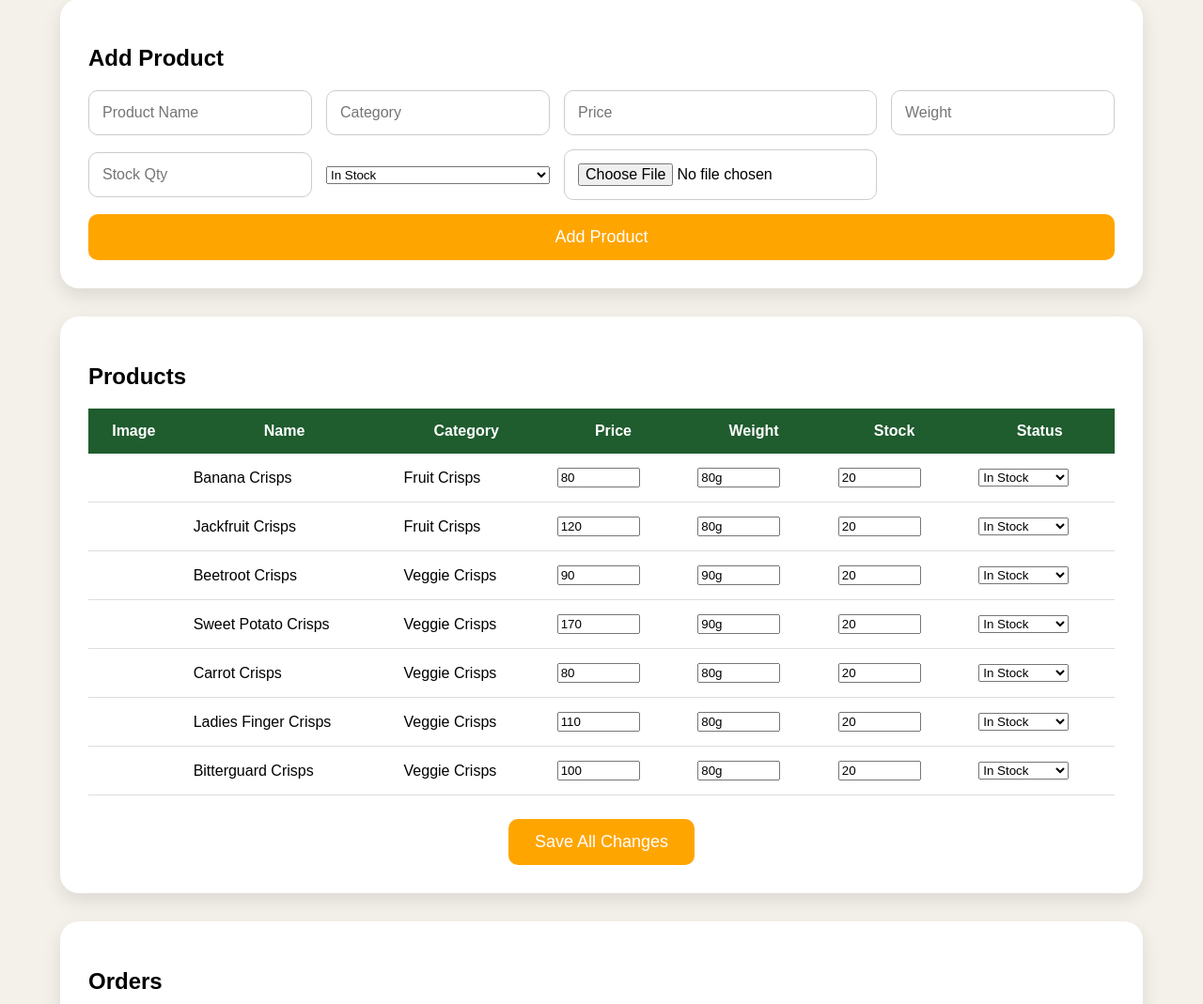
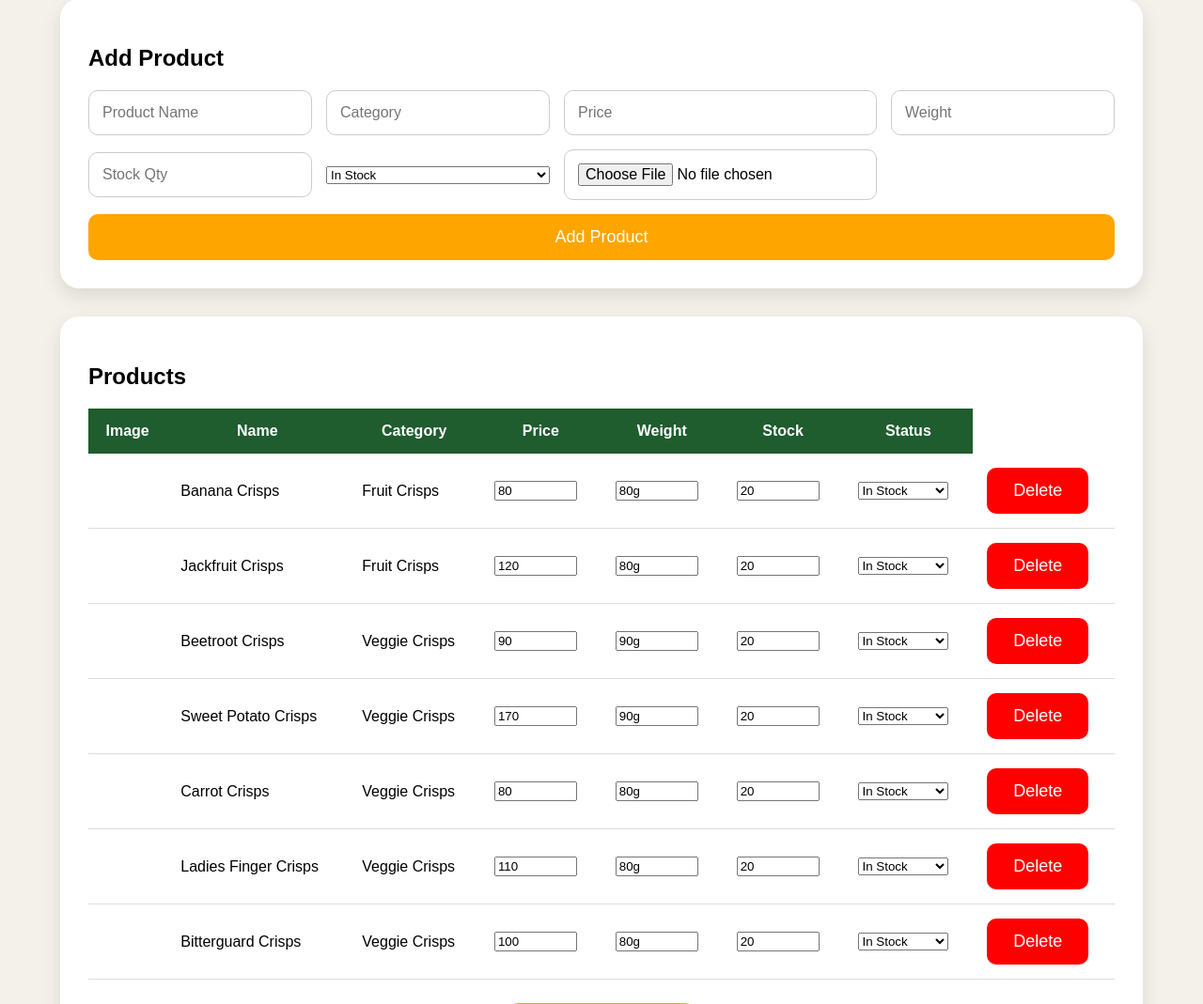
Before and after one commit to Teju-B2003/NutriCrunch, a Flask app: page /dashboard in a window 1280 px wide. Shown: the part 410-1479 px from the top of the page at 94% size. Run offline with Flask 3, Linux system fonts and the light colour scheme; the visitor is signed in with stand-in values (Sample User, id 1); data comes from the database, SQL or seed files in the repository; data that the repository does not hold is empty.

Commit message:
Update dashboard.html

```diff
--- a/templates/dashboard.html
+++ b/templates/dashboard.html
@@ -129,6 +129,14 @@
                         </option>
                     </select>
                 </td>
+                <td>
+                    <a href="/delete_product/{{ product.id }}"
+                      onclick="return confirm('Delete this product?')">
+                       <button type="button" style="background:red;">
+                          Delete
+                       </button>
+                    </a>
+               </td>
             </tr>
             {% endfor %}
         </table>
```
